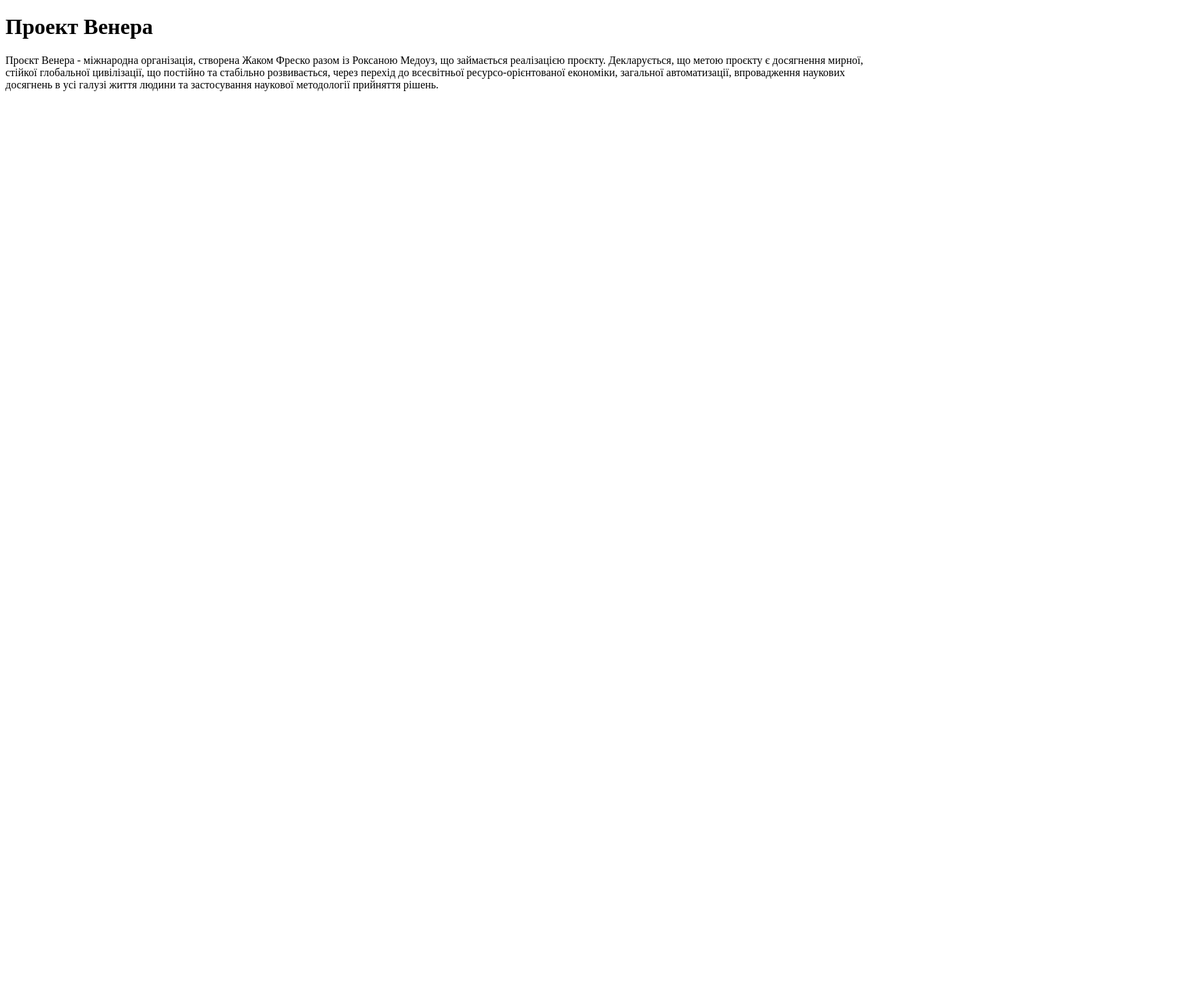
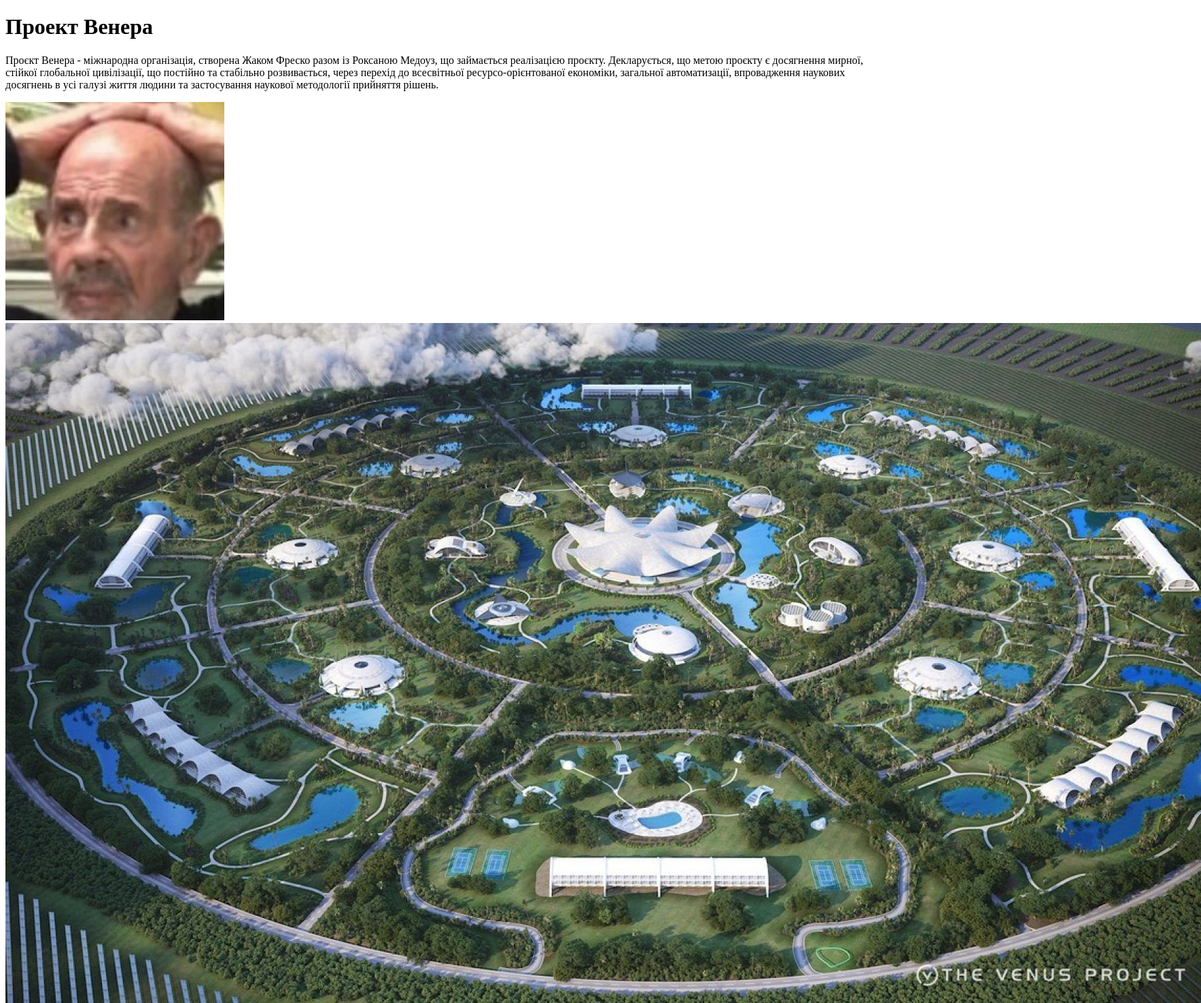
Before and after one commit to Svyatoslav334/Praktuka, a plain HTML site: page index.html in a window 1280 px wide. Shown: the whole page at 68% size, 1767 px wide, since content can reach past the window. Before the commit the page ends 800 px from the top, so only its background shows below. Drawn offline with Linux system fonts and the light colour scheme.

Commit message:
Add images

```diff
--- a/index.html
+++ b/index.html
@@ -14,5 +14,7 @@
         всесвітньої ресурсо-орієнтованої економіки, загальної автоматизації,
         впровадження наукових досягнень в усі галузі життя людини та застосування
         наукової методології прийняття рішень.</p>
+        <img src="img/image.png">
+        <img src="img/image2.jpeg">
 </body>
 </html>
```
Also changed, not shown: img/image.png (added), img/image2.jpeg (added).
